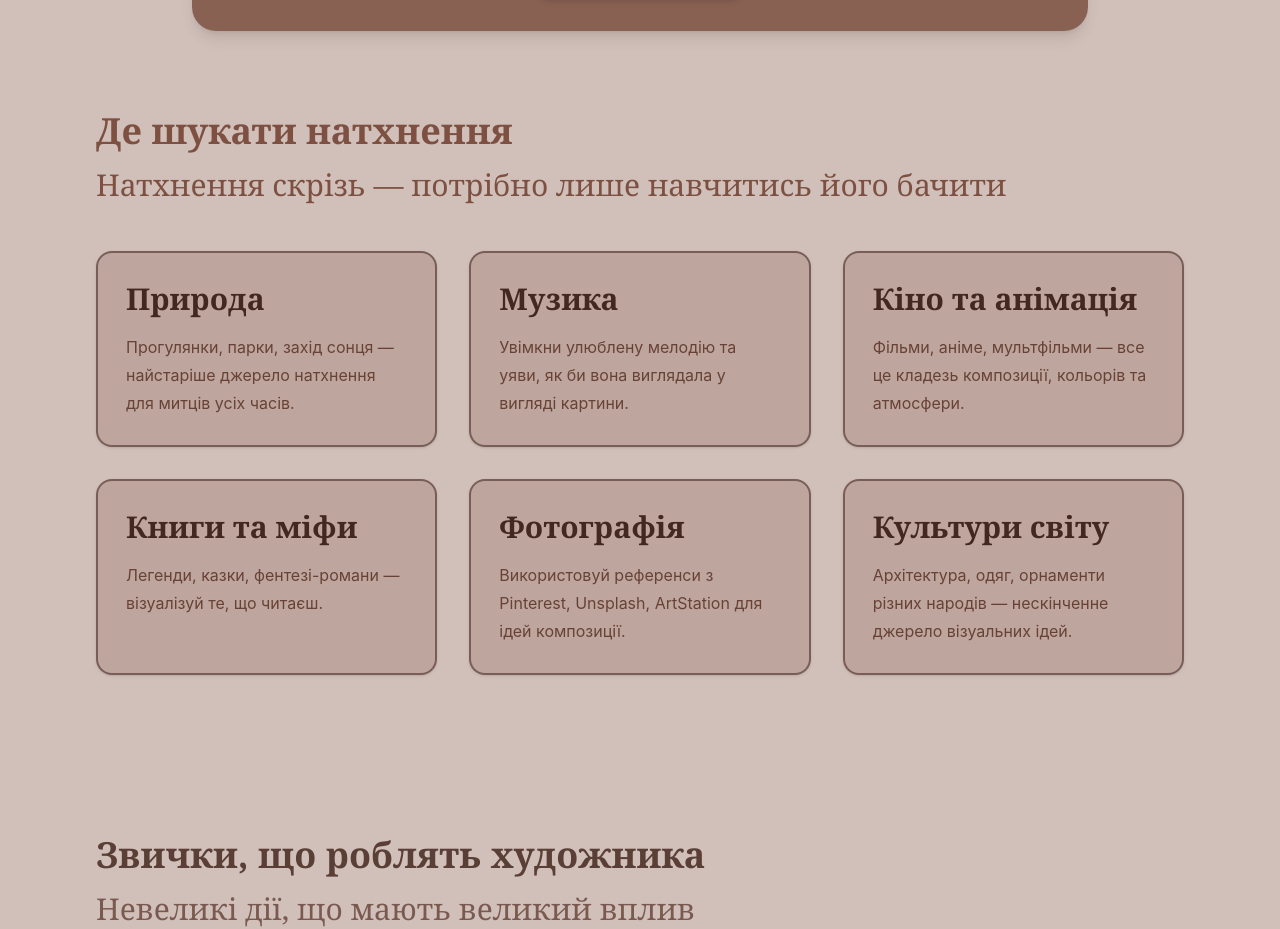
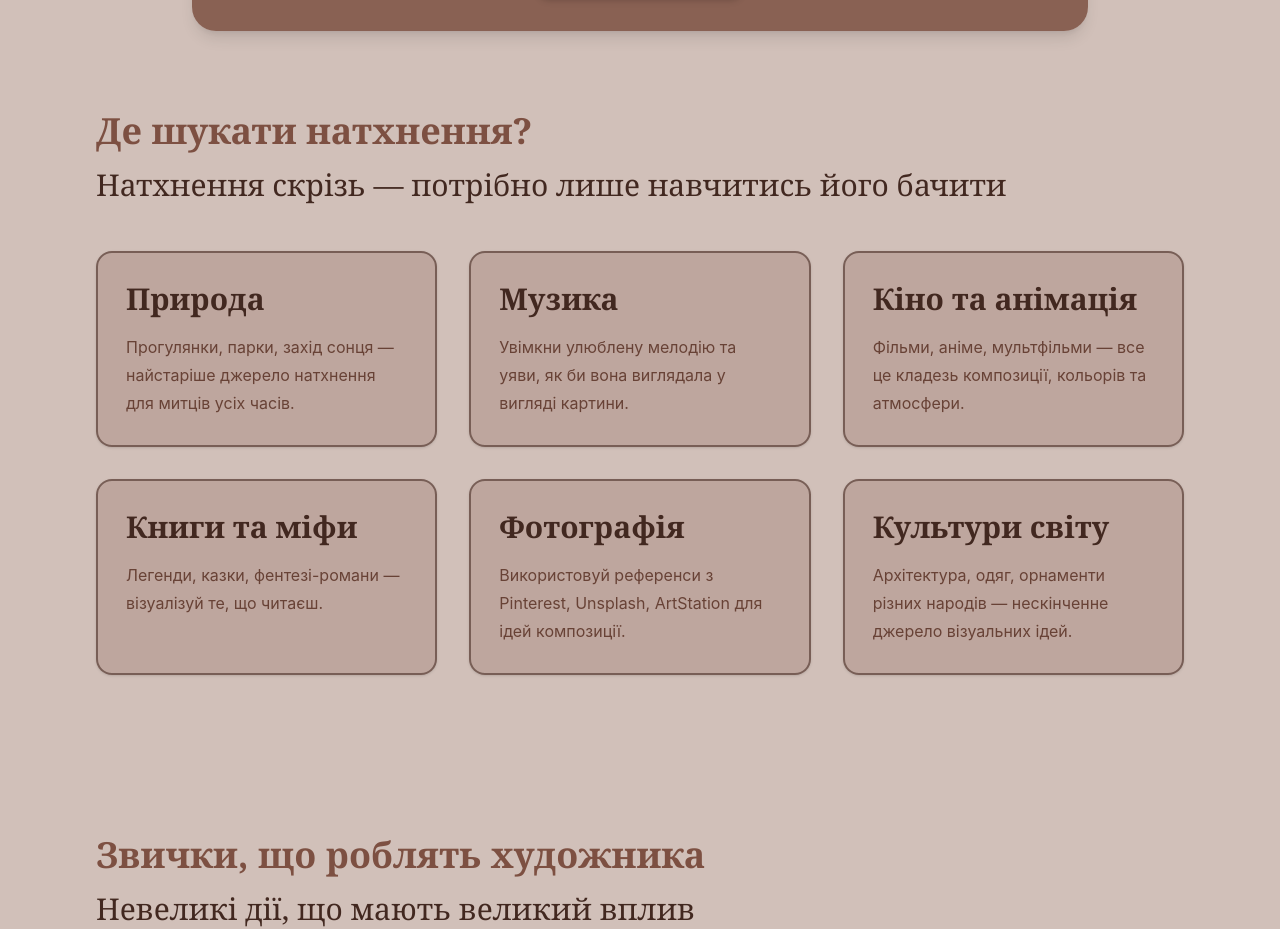
Before and after one commit to FFORqnvr/Reveal-Art, a React (Vite) app: page /ideas in a window 1280 px wide. Shown: the part 523-1452 px from the top of the page. Built offline with nearby package versions, Linux system fonts and the light colour scheme.

Commit message:
colorMicroFix2

```diff
--- a/src/sections/ideas/ArtistHabitsSection.tsx
+++ b/src/sections/ideas/ArtistHabitsSection.tsx
@@ -21,14 +21,14 @@ export default function ArtistHabitsSection() {
   return (
     <section className="mx-auto max-w-6xl px-4 py-20 md:px-8">
       <h2
-        className="text-4xl font-bold text-[var(--color-text-primary)]"
+        className="text-4xl font-bold text-[var(--color-text-idea-heading)]"
         style={{ fontFamily: "var(--font-heading)" }}
       >
         Звички, що роблять художника
       </h2>
 
       <p
-        className="mt-4 text-3xl text-[var(--color-text-secondary)]"
+        className="mt-4 text-3xl text-[var(--color-text-idea-p)]"
         style={{ fontFamily: "var(--font-heading)" }}
       >
         Невеликі дії, що мають великий вплив
--- a/src/sections/ideas/InspirationSourcesSection.tsx
+++ b/src/sections/ideas/InspirationSourcesSection.tsx
@@ -29,14 +29,14 @@ export default function InspirationSourcesSection() {
   return (
     <section className="mx-auto max-w-6xl px-4 py-20 md:px-8">
       <h2
-        className="text-4xl font-bold text-[var(--color-text-inspiration)]"
+        className="text-4xl font-bold text-[var(--color-text-idea-heading)]"
         style={{ fontFamily: "var(--font-heading)" }}
       >
-        Де шукати натхнення
+        Де шукати натхнення?
       </h2>
 
       <p
-        className="mt-4 text-3xl text-[var(--color-text-inspiration)]"
+        className="mt-4 text-3xl text-[var(--color-text-idea-p)]"
         style={{ fontFamily: "var(--font-heading)" }}
       >
         Натхнення скрізь — потрібно лише навчитись його бачити
--- a/src/styles/theme.css
+++ b/src/styles/theme.css
@@ -20,7 +20,8 @@
   --color-generator: #7D5042;
   --color-text-generator-heading: #D1C0B9;
   --color-text-generator-p: #D1C0B9;
-  --color-text-inspiration: #7D5042;
+  --color-text-idea-heading: #7D5042;
+  --color-text-idea-p: #422820;
   --color-card-bg: #a7887e;
   --color-text-head-insp-card: #422820;
   --color-text-p-insp-card: #684236;
```
